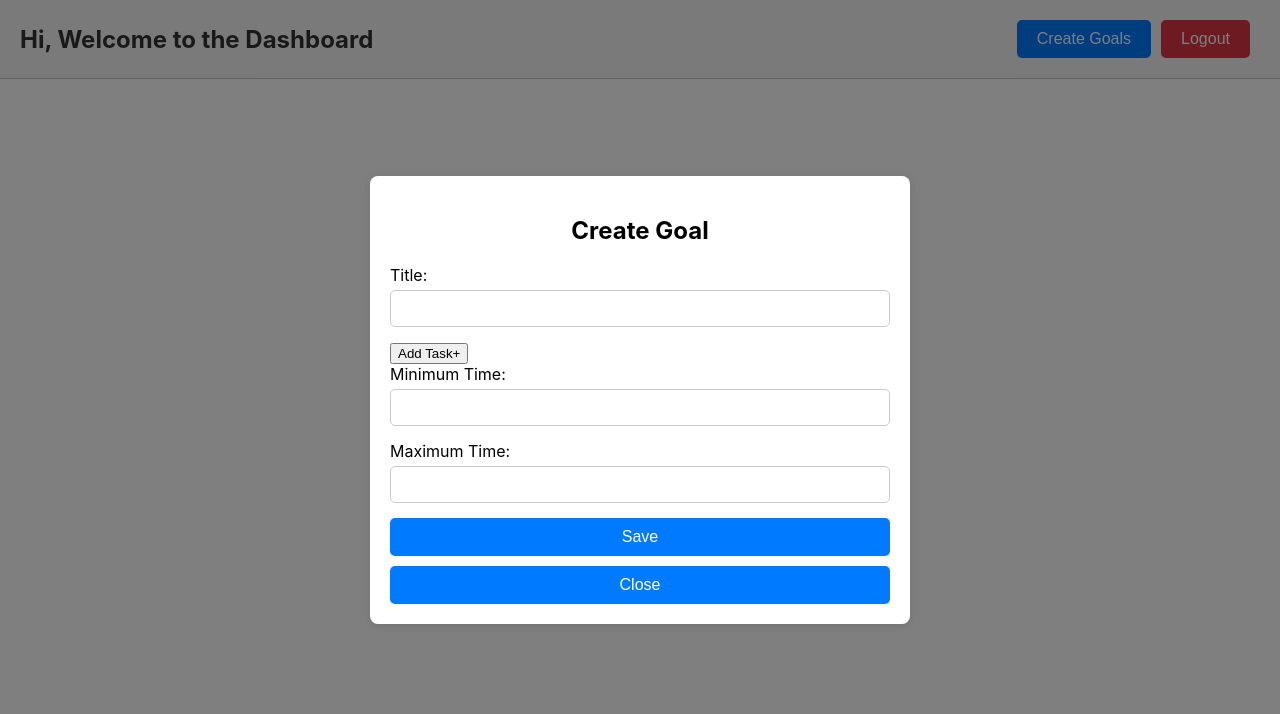
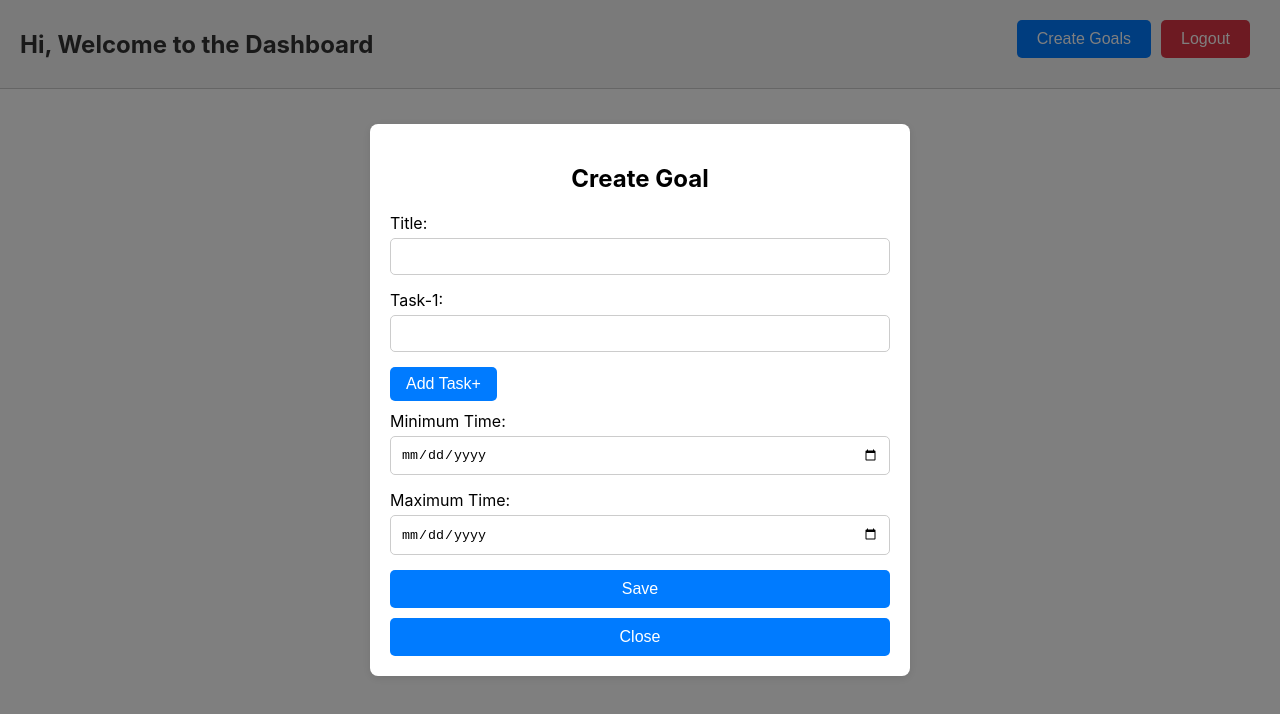
Before and after one commit to ishu-jasraj/goal-tracker, a React (Create React App) app in the folder goal-tracker-frontend/: page /dashboard in a window 1280 px wide. Both pictures are taken after a click on the button "Create Goals". Shown: the top 714 px of the page. Built offline with nearby package versions, Linux system fonts and the light colour scheme.

Commit message:
create goals and list in dashboard

```diff
--- a/goal-tracker-frontend/src/pages/CreateModal.js
+++ b/goal-tracker-frontend/src/pages/CreateModal.js
@@ -1,56 +1,66 @@
-// import React from 'react';
+import React, { useState } from 'react';
+import '../styles/CreateModal.css';
 
-// const CreateModal = ({ closeModal, title }) => {
-//     const handleSubmit = async (e) => {
-//         console.log("clicked....")
-//         e.preventDefault();
-//     }
-//     return (
-//         <div className="modal-overlay">
-//             <div className="modal-content">
-//                 <h2>{title}</h2>
-//                 <form onSubmit={handleSubmit}>
-//                     <div className="form-group">
-//                         <label htmlFor="title">Title:</label>
-//                         <input
-//                             type="text"
-//                             id="title"
-//                             name="title"
-//                             // value={formData.email}
-//                             // onChange={handleChange}
-//                             required
-//                         />
-//                     </div>
-//                     <button className='submit-btn' type="submit">Save</button>
-//                 </form>
-//                 <button className='submit-btn close-btn' onClick={closeModal}>Close</button>
-//             </div>
-//         </div>
-//     );
-// };
-
-// export default CreateModal;
-
-import React, { useState } from 'react';
-
-const CreateModal = ({ closeModal, title }) => {
-    const [inputs, setInputs] = useState([{ id: 1, name: 'title', value: '' }]);
-    const [formData, setFormData] = useState({});
+const CreateModal = ({ closeModal, title, createGoal }) => {
+    const [formData, setFormData] = useState({
+        title: '',
+        tasks: [{ id: 1, name: `Task-1`, value: '' }],
+        minTime: '',
+        maxTime: '',
+    });
 
     const handleAddInput = () => {
-        setInputs([...inputs, { id: inputs.length + 1, name: `Task-${inputs.length}`, value: '' }]);
+        setFormData((prevFormData) => ({
+            ...prevFormData,
+            tasks: [...prevFormData.tasks, { id: prevFormData.tasks.length + 1, name: `Task-${prevFormData.tasks.length + 1}`, value: '' }],
+        }));
     };
 
     const handleInputChange = (id, event) => {
-        const newInputs = inputs.map(input =>
-            input.id === id ? { ...input, value: event.target.value } : input
+        const newTasks = formData.tasks.map(task =>
+            task.id === id ? { ...task, value: event.target.value } : task
         );
-        setInputs(newInputs);
+        setFormData({ ...formData, tasks: newTasks });
+    };
+
+    const handleFieldChange = (e) => {
+        const { name, value } = e.target;
+        setFormData({ ...formData, [name]: value });
     };
 
     const handleSubmit = async (e) => {
         e.preventDefault();
-        // console.log(e.);
+        console.log(formData);
+        //filtering out the empty tasks
+        const filteredTasks = formData.tasks.filter(task => task.value.trim() !== '');
+        const finalFormData = {
+            ...formData,
+            tasks: filteredTasks
+        };
+        console.log(finalFormData);
+        // Handle form submission, e.g., send data to server
+        try {
+            const response = await fetch('http://localhost:5000/api/goals/create', {
+                method: 'POST',
+                headers: {
+                    'Content-Type': 'application/json',
+                    'Access-Control-Allow-Origin': true
+                },
+                body: JSON.stringify(finalFormData),
+            });
+            console.log("response->", response)
+            // console.log("response data->", await response.json())
+            if (response.status === 400) {
+                throw new Error('Unable to create the goal');
+            }
+            const goalData = await response.json();
+            console.log("goalData--", goalData)
+            closeModal();
+            createGoal(goalData);
+
+        } catch (error) {
+            console.log("error-->>>.", error.message)
+        }
     };
 
     return (
@@ -58,39 +68,58 @@ const CreateModal = ({ closeModal, title }) => {
             <div className="modal-content">
                 <h2>{title}</h2>
                 <form onSubmit={handleSubmit}>
-                    {inputs.map(input => (
-                        <div className="form-group" key={input.id}>
-                            <label htmlFor={input.name}>{input.name.charAt(0).toUpperCase() + input.name.slice(1)}:</label>
+                    <div className="form-group">
+                        <label htmlFor="title">Title:</label>
+                        <input
+                            type="text"
+                            id="title"
+                            name="title"
+                            value={formData.title}
+                            onChange={handleFieldChange}
+                            required
+                        />
+                    </div>
+                    {formData.tasks.map(task => (
+                        <div className="form-group" key={task.id}>
+                            <label htmlFor={task.name}>{task.name.charAt(0).toUpperCase() + task.name.slice(1)}:</label>
                             <input
                                 type="text"
-                                id={input.name}
-                                name={input.name}
-                                value={input.value}
-                                onChange={(e) => handleInputChange(input.id, e)}
-                                required
+                                id={task.name}
+                                name={task.name}
+                                value={task.value}
+                                onChange={(e) => handleInputChange(task.id, e)}
                             />
                         </div>
                     ))}
-                    <button type="button" className="add-btn" onClick={handleAddInput}>Add Task+</button>
+                    <button
+                        type="button"
+                        className="add-btn"
+                        onClick={handleAddInput}
+                        disabled={formData.tasks.length === 5}
+                    >Add Task+</button>
                     <div className="form-group">
-                        <label htmlFor="min-time">Minimum Time:</label>
+                        <label htmlFor="minTime">Minimum Time:</label>
                         <input
-                            type="text"
-                            id="min-time"
-                            name="min-time"
+                            type="date"
+                            id="minTime"
+                            name="minTime"
+                            value={formData.minTime}
+                            onChange={handleFieldChange}
                             required
                         />
                     </div>
                     <div className="form-group">
-                        <label htmlFor="max-time">Maximum Time:</label>
+                        <label htmlFor="maxTime">Maximum Time:</label>
                         <input
-                            type="text"
-                            id="max-time"
-                            name="max-time"
+                            type="date"
+                            id="maxTime"
+                            name="maxTime"
+                            value={formData.maxTime}
+                            onChange={handleFieldChange}
                             required
                         />
                     </div>
-                    <button className="submit-btn" type="submit" onClick={handleSubmit}>Save</button>
+                    <button className="submit-btn" type="submit">Save</button>
                 </form>
                 <button className="submit-btn close-btn" onClick={closeModal}>Close</button>
             </div>
--- a/goal-tracker-frontend/src/pages/Dashboard.js
+++ b/goal-tracker-frontend/src/pages/Dashboard.js
@@ -5,6 +5,8 @@ import { useNavigate, useLocation } from 'react-router-dom';
 import CreateModal from './CreateModal';
 
 const Dashboard = () => {
+    const [goals, setGoals] = useState([]);
+
     const navigate = useNavigate();
 
     const location = useLocation();
@@ -24,17 +26,55 @@ const Dashboard = () => {
         setIsModalOpen(false);
     }
 
+    const handleModify = (index) => {
+    };
+
+    const handleDelete = (index) => {
+        setGoals((prevGoals) => prevGoals.filter((_, i) => i !== index));
+    };
+
+
+    function handleGoalCreation(createdGoal) {
+        setGoals((prevGoals) => {
+            const curr_goals = [...prevGoals, createdGoal];
+            return curr_goals;
+        })
+    }
+
     return (
         <div>
             <header className='dashboard-header'>
                 <h2>Hi, Welcome <em>{username}</em> to the Dashboard</h2>
                 <div>
-                    <button onClick={openModal}>Create Goals</button>
+                    <button
+                        className='add-btn'
+                        onClick={openModal}
+                        disabled={goals.length == 2}
+                    >Create Goals</button>
                     <button className='logout-btn' onClick={handleLogout}>Logout</button>
                 </div>
             </header>
+            {/* create goals card */}
+            <div className="goals-container">
+                {goals.map((currentGoal, index) => (
+                    <div className="goal-card" key={index}>
+                        <h3>{currentGoal.title}</h3>
+                        <ul>
+                            {currentGoal.tasks.map((task, idx) => (
+                                <li key={idx}>{task.value}</li>
+                            ))}
+                        </ul>
+                        <p>Min Time: {new Date(currentGoal.minTime).toLocaleDateString()}</p>
+                        <p>Max Time: {new Date(currentGoal.maxTime).toLocaleDateString()}</p>
+                        <div className="goal-actions">
+                            <button onClick={() => handleModify(index)}>Modify</button>
+                            <button onClick={() => handleDelete(index)}>Delete</button>
+                        </div>
+                    </div>
+                ))}
+            </div>
             {
-                isModalOpen && <CreateModal closeModal={closeModal} title='Create Goal' />
+                isModalOpen && <CreateModal createGoal={handleGoalCreation} closeModal={closeModal} title='Create Goal' />
             }
         </div>
     );
--- a/goal-tracker-frontend/src/pages/Login.js
+++ b/goal-tracker-frontend/src/pages/Login.js
@@ -42,7 +42,6 @@ const Login = () => {
             console.log("response->", response)
             // console.log("response data->", await response.json())
             if (response.status === 400) {
-                alert("Please login with correct credentials")
                 throw new Error('Please login with correct credentials');
             }
             else if (response.status === 401) {
@@ -84,6 +83,7 @@ const Login = () => {
                         required
                     />
                 </div>
+                {error.length > 0 && <p className='invalid-login'>*Please login with correct credentials</p>}
                 <button className='submit-btn' type="submit">Login</button>
             </form>
             <button className='submit-btn signup-btn' type="button" onClick={handleSignup}>Signup</button>
--- a/goal-tracker-frontend/src/pages/Signup.js
+++ b/goal-tracker-frontend/src/pages/Signup.js
@@ -43,7 +43,6 @@ const Signup = () => {
             });
 
             if (response.status === 400) {
-                alert("Email already in use")
                 throw new Error('Email already in use');
             }
             else if (response.status === 401) {
@@ -98,6 +97,7 @@ const Signup = () => {
                         required
                     />
                 </div>
+                {error.length > 0 && <p className='invalid-login'>*Email already in use, sign up with different email ID</p>}
                 <button className='submit-btn' type="submit">Sign Up</button>
             </form>
             <button className='submit-btn signup-btn' type="button" onClick={handleLogin}>Login</button>
--- /dev/null
+++ b/goal-tracker-frontend/src/styles/CreateModal.css
@@ -0,0 +1,21 @@
+.add-btn {
+    padding: 8px 16px;
+    font-size: 16px;
+    color: #fff;
+    background-color: #007bff;
+    border: none;
+    border-radius: 5px;
+    cursor: pointer;
+    margin-bottom: 10px;
+}
+
+.add-btn:disabled {
+    background: #6c757d;
+    cursor: not-allowed;
+}
+
+.max-tasks-warning {
+    display: block;
+    margin-top: 10px;
+    color: #dc3545;
+}
--- a/goal-tracker-frontend/src/styles/Dashboard.css
+++ b/goal-tracker-frontend/src/styles/Dashboard.css
@@ -1,5 +1,3 @@
-/* Dashboard.css */
-
 .dashboard-header {
     display: flex;
     justify-content: space-between;
@@ -32,9 +30,9 @@
     margin-right: 10px;
 }
 
-.dashboard-header button:hover {
+/* .dashboard-header button:hover {
     background-color: #0056b3;
-}
+} */
 
 .dashboard-header .logout-btn {
     background-color: #dc3545;
@@ -44,7 +42,6 @@
     background-color: #c82333;
 }
 
-/* Dashboard.css */
 
 .modal-overlay {
     position: fixed;
@@ -67,3 +64,72 @@
     max-width: 500px;
     box-shadow: 0 2px 10px rgba(0, 0, 0, 0.1);
 }
+
+.goals-container {
+    display: flex;
+    flex-direction: column;
+    gap: 20px;
+    padding: 20px;
+    max-width: 600px;
+    margin: 0 auto;
+}
+
+.goal-card {
+    background-color: #fff;
+    padding: 20px;
+    border-radius: 8px;
+    box-shadow: 0 2px 10px rgba(0, 0, 0, 0.1);
+    position: relative;
+    display: flex;
+    flex-direction: column;
+}
+
+.goal-card h3 {
+    margin-top: 0;
+    font-size: 1.25rem;
+}
+
+.goal-card ul {
+    padding-left: 20px;
+    list-style-type: disc;
+}
+
+.goal-actions {
+    display: flex;
+    justify-content: flex-end;
+    gap: 10px;
+    margin-top: 20px;
+}
+
+.goal-actions button {
+    padding: 5px 10px;
+    border: none;
+    border-radius: 4px;
+    cursor: pointer;
+}
+
+.goal-actions button:nth-child(1) {
+    border: none;
+    border-radius: 4px;
+    cursor: pointer;
+    padding: 5px 10px;
+    background-color: #007bff;
+}
+
+.goal-actions button:nth-child(2) {
+    border: none;
+    border-radius: 4px;
+    cursor: pointer;
+    padding: 5px 10px;
+    background-color: #dc3545;
+}
+
+
+/* .goal-actions .modify-btn {
+    background-color: #007bff !important;
+}
+
+.goal-actions .delete-btn {
+    background-color: #dc3545 !important;
+}
+ */
--- a/goal-tracker-frontend/src/styles/Signup.css
+++ b/goal-tracker-frontend/src/styles/Signup.css
@@ -60,3 +60,7 @@ input {
 .close-btn {
     margin-top: 10px !important;
 }
+
+.invalid-login {
+    color: red;
+}
```
Also changed, not shown: 2 other files (tests, documents, lock files or other folders).
